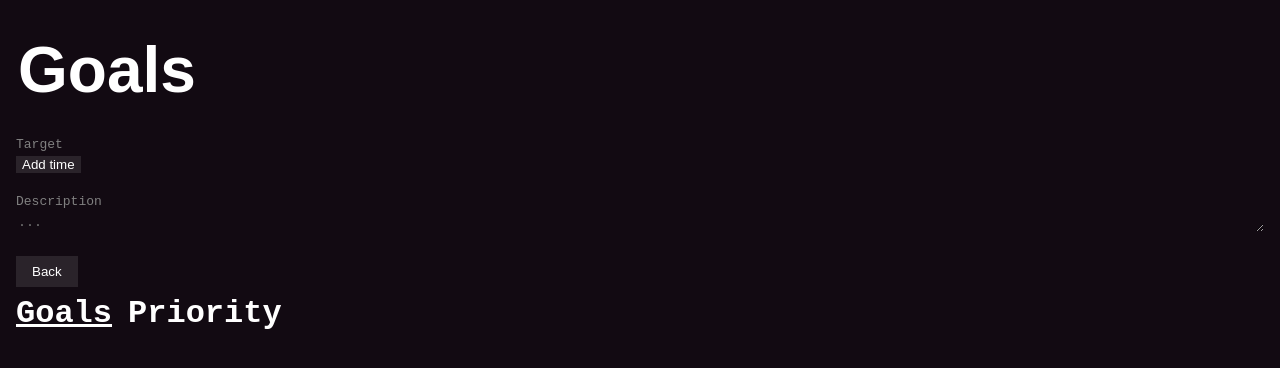
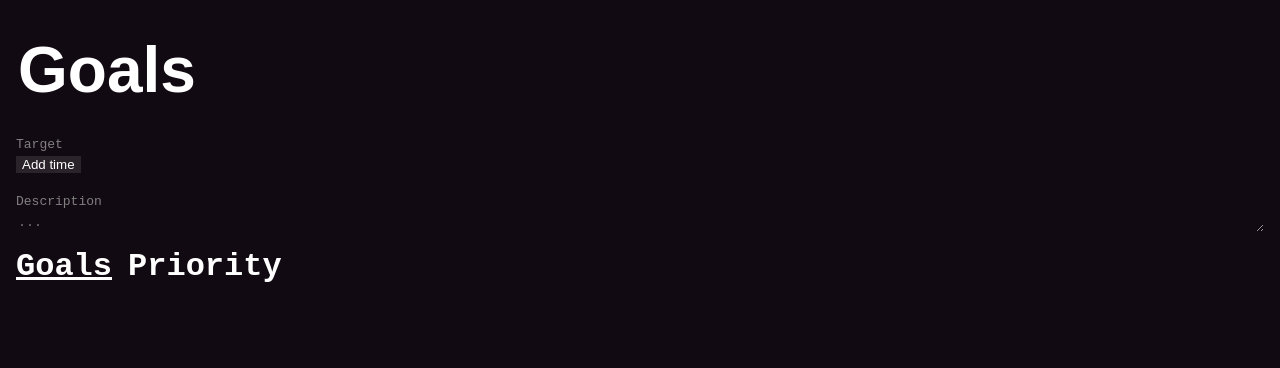
Before and after one commit to myfatemi04/radar, a React (Create React App) app: page / in a window 1280 px wide. Shown: the top 368 px of the page. Built offline with nearby package versions, Linux system fonts and the light colour scheme.

Commit message:
use router instead of internal history

```diff
--- a/package.json
+++ b/package.json
@@ -8,9 +8,11 @@
     "@testing-library/user-event": "^12.1.10",
     "@types/node": "^16.7.8",
     "@types/react": "^17.0.19",
+    "@types/react-router-dom": "^5.1.8",
     "immutable": "^4.0.0-rc.14",
     "react": "^17.0.2",
     "react-dom": "^17.0.2",
+    "react-router-dom": "^5.3.0",
     "react-scripts": "4.0.3",
     "typescript": "^4.4.2",
     "web-vitals": "^1.0.1"
--- a/src/App.tsx
+++ b/src/App.tsx
@@ -1,47 +1,10 @@
-import { Dispatch, SetStateAction, useCallback, useRef, useState } from 'react';
-import { RootItemIdContext } from './AppContexts';
-import NavigateToPreviousRootItemContext from './NavigateToPreviousRootItemContext';
+import { useParams } from 'react-router-dom';
 import RootItemRenderer from './RootItemRenderer';
 
 function App() {
-	const itemNavigationStackRef = useRef<string[]>(['0']);
-	const [rootItemId, setRootItemId_internal] = useState('0');
+	const { rootItemId = '0' } = useParams<{ rootItemId?: string }>();
 
-	const navigateToPreviousRootItem = useCallback(() => {
-		const itemNavigationStack = itemNavigationStackRef.current;
-		// eslint-disable-next-line @typescript-eslint/no-unused-vars
-		if (itemNavigationStack.length > 1) {
-			itemNavigationStack.pop();
-			const prev = itemNavigationStack[itemNavigationStack.length - 1];
-			if (prev) {
-				console.log('Going back to', prev);
-				setRootItemId_internal(prev);
-			}
-		}
-	}, []);
-
-	const setRootItemId: Dispatch<SetStateAction<string>> = useCallback(
-		action => {
-			const itemNavigationStack = itemNavigationStackRef.current;
-			setRootItemId_internal(id => {
-				const nextId = typeof action === 'function' ? action(id) : action;
-				console.log('Pushing', nextId);
-				itemNavigationStack.push(nextId);
-				return nextId;
-			});
-		},
-		[]
-	);
-
-	return (
-		<NavigateToPreviousRootItemContext.Provider
-			value={navigateToPreviousRootItem}
-		>
-			<RootItemIdContext.Provider value={[rootItemId, setRootItemId]}>
-				<RootItemRenderer id={rootItemId} />
-			</RootItemIdContext.Provider>
-		</NavigateToPreviousRootItemContext.Provider>
-	);
+	return <RootItemRenderer id={rootItemId} />;
 }
 
 export default App;
--- a/src/AppContexts.tsx
+++ b/src/AppContexts.tsx
@@ -1,4 +1,5 @@
+import { createContext } from 'react';
 import createStatefulContext from './createStatefulContext';
 
 export const CommandPaletteContext = createStatefulContext<boolean>(false);
-export const RootItemIdContext = createStatefulContext<string>('0');
+export const RootItemIdContext = createContext('0');
--- a/src/CommandPalette.tsx
+++ b/src/CommandPalette.tsx
@@ -10,7 +10,7 @@ import { CommandPaletteContext, RootItemIdContext } from './AppContexts';
 import createEmptyItem from './createEmptyItem';
 import isNaturalNumber from './isDigit';
 import ItemStoreContext from './ItemStoreContext';
-import NavigateToPreviousRootItemContext from './NavigateToPreviousRootItemContext';
+import { useBack, useSetRootItemId } from './RouteHooks';
 import useCommandPaletteSuggestions from './useCommandPaletteCompletions';
 import useKeybind from './useKeybind';
 
@@ -40,11 +40,14 @@ export function CommandPalette({
 	itemIndexToItemId: (index: number) => string | null;
 }) {
 	const [command, setCommand] = useState('');
-	const [rootItemId, setRootItemId] = useContext(RootItemIdContext);
+	const rootItemId = useContext(RootItemIdContext);
+	const setRootItemId = useSetRootItemId();
 	const ref = useRef<HTMLInputElement>(null);
 	const { store } = useContext(ItemStoreContext);
 
 	const [, setCommandPaletteOpen] = useContext(CommandPaletteContext);
+
+	const back = useBack();
 
 	const done = useCallback(() => {
 		setCommand('');
@@ -54,8 +57,6 @@ export function CommandPalette({
 	useLayoutEffect(() => {
 		ref.current?.focus();
 	}, []);
-
-	const back = useContext(NavigateToPreviousRootItemContext);
 
 	const onEnteredCommand = useCallback(() => {
 		if (command === '' || command === '/') {
--- a/src/NavigateToPreviousRootItemContext.tsx
+++ /dev/null
@@ -1,7 +0,0 @@
-import { createContext } from 'react';
-
-const NavigateToPreviousRootItemContext = createContext(() => {
-	console.log('back');
-});
-
-export default NavigateToPreviousRootItemContext;
--- a/src/RootItem.tsx
+++ b/src/RootItem.tsx
@@ -3,7 +3,6 @@ import { CommandPaletteContext } from './AppContexts';
 import { CommandPaletteWrapper } from './CommandPalette';
 import GoalProgressBar from './GoalProgressBar';
 import ItemStoreContext from './ItemStoreContext';
-import NavigateToPreviousRootItemContext from './NavigateToPreviousRootItemContext';
 import RootItemGoalsView from './RootItemGoalsView';
 import RootItemInformationSection from './RootItemInformationSection';
 import RootItemPriorityView from './RootItemPriorityView';
@@ -17,8 +16,6 @@ enum RootItemView {
 
 export default function RootItem({ item }: { item: ItemProps }) {
 	const [view, setView] = useState(RootItemView.Goals);
-
-	const back = useContext(NavigateToPreviousRootItemContext);
 
 	const { state } = useContext(ItemStoreContext);
 
@@ -72,18 +69,6 @@ export default function RootItem({ item }: { item: ItemProps }) {
 				</CommandPaletteContext.Provider>
 			)}
 
-			<div style={{ display: 'flex', marginTop: '1rem' }}>
-				<button
-					style={{
-						padding: '0.5rem 1rem',
-						marginRight: '1rem',
-					}}
-					onClick={back}
-				>
-					Back
-				</button>
-			</div>
-
 			<div style={{ marginTop: '0.5rem', fontFamily: 'monospace' }}>
 				<span
 					style={{
--- /dev/null
+++ b/src/RouteHooks.tsx
@@ -0,0 +1,21 @@
+import { useCallback } from 'react';
+import { useHistory } from 'react-router-dom';
+
+export function useSetRootItemId() {
+	const history = useHistory();
+
+	return useCallback(
+		(id: string) => {
+			history.push('/i/' + id);
+		},
+		[history]
+	);
+}
+
+export function useBack() {
+	const history = useHistory();
+
+	return useCallback(() => {
+		history.goBack();
+	}, [history]);
+}
--- /dev/null
+++ b/src/Routes.tsx
@@ -0,0 +1,13 @@
+import { BrowserRouter, Route, Switch } from 'react-router-dom';
+import App from './App';
+
+export default function Routes() {
+	return (
+		<BrowserRouter>
+			<Switch>
+				<Route path='/i/:rootItemId' component={App} />
+				<Route path='/' component={App} />
+			</Switch>
+		</BrowserRouter>
+	);
+}
--- a/src/SubItem.tsx
+++ b/src/SubItem.tsx
@@ -4,6 +4,7 @@ import AutoresizableTextarea from './AutoresizableTextarea';
 import DatetimePickerNullable from './DatetimePickerNullable';
 import ItemStoreContext from './ItemStoreContext';
 import { useIndirectDependencyCompletionStatus } from './ItemUtilities';
+import { useSetRootItemId } from './RouteHooks';
 import { ItemProps } from './types';
 
 function SubItem({
@@ -19,7 +20,8 @@ function SubItem({
 
 	const { store, state } = useContext(ItemStoreContext);
 
-	const [rootItemId, setRootItemId] = useContext(RootItemIdContext);
+	const rootItemId = useContext(RootItemIdContext);
+	const setRootItemId = useSetRootItemId();
 
 	const [completedDependencyCount, totalDependencyCount] =
 		useIndirectDependencyCompletionStatus(item.id);
--- a/src/index.js
+++ b/src/index.js
@@ -1,12 +1,12 @@
 import ReactDOM from 'react-dom';
-import App from './App';
 import './index.css';
 import ItemStoreProvider from './ItemStoreProvider';
 import reportWebVitals from './reportWebVitals';
+import Routes from './Routes';
 
 ReactDOM.render(
 	<ItemStoreProvider>
-		<App />
+		<Routes />
 	</ItemStoreProvider>,
 	document.getElementById('root')
 );
--- a/src/useCommandPaletteCompletions.tsx
+++ b/src/useCommandPaletteCompletions.tsx
@@ -1,6 +1,7 @@
 import { ReactNode, useContext } from 'react';
 import { RootItemIdContext } from './AppContexts';
 import ItemStoreContext from './ItemStoreContext';
+import { useSetRootItemId } from './RouteHooks';
 
 export type Suggestion = {
 	label: ReactNode;
@@ -18,7 +19,7 @@ export default function useCommandPaletteSuggestions(
 ): Suggestion[] {
 	const [rootItemId] = useContext(RootItemIdContext);
 	const { state } = useContext(ItemStoreContext);
-	const [, setRootItemId] = useContext(RootItemIdContext);
+	const setRootItemId = useSetRootItemId();
 
 	if (text.startsWith('/')) {
 		if (text.startsWith('/t ') && text.length > 3) {
```
Also changed, not shown: 1 other file (tests, documents, lock files or other folders).
